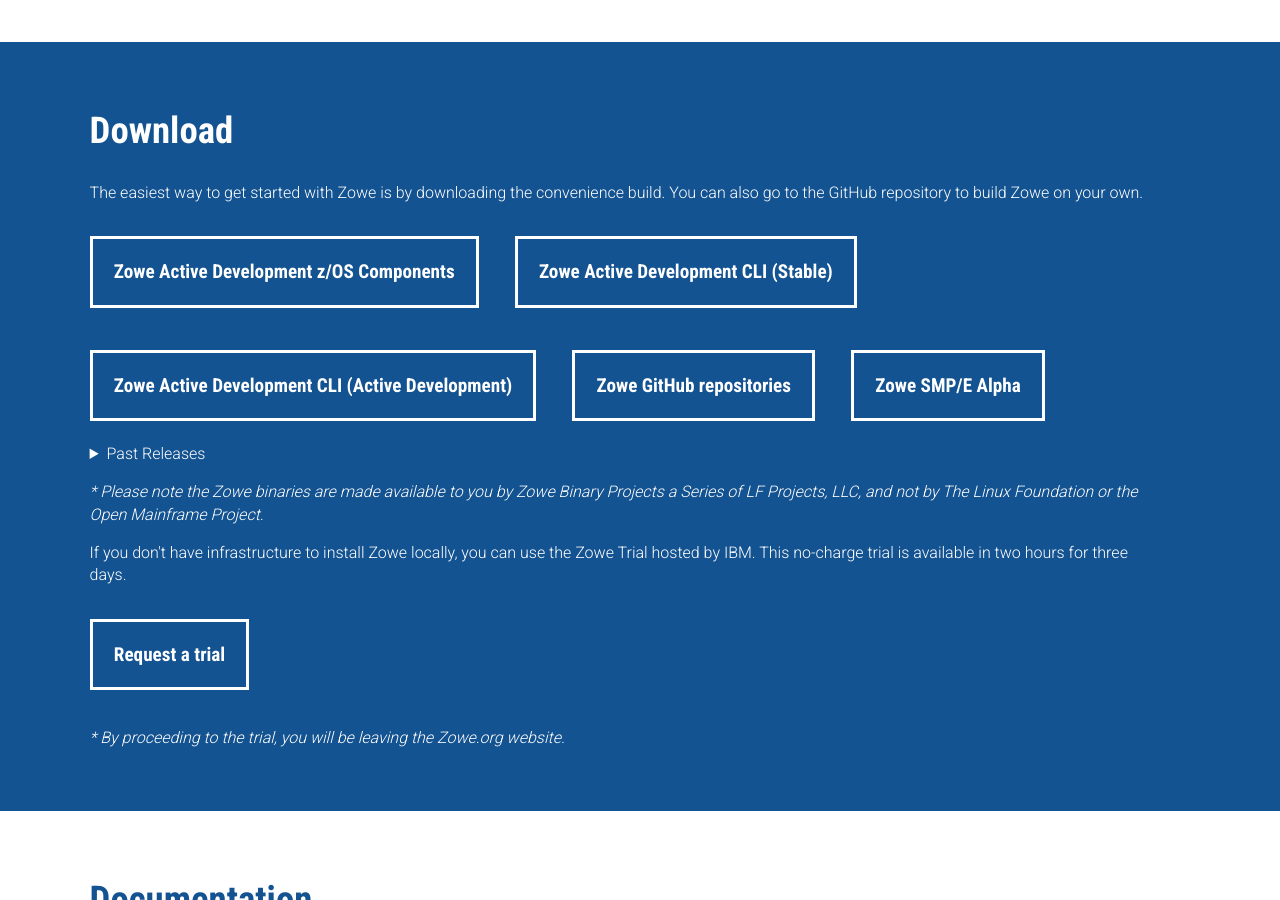
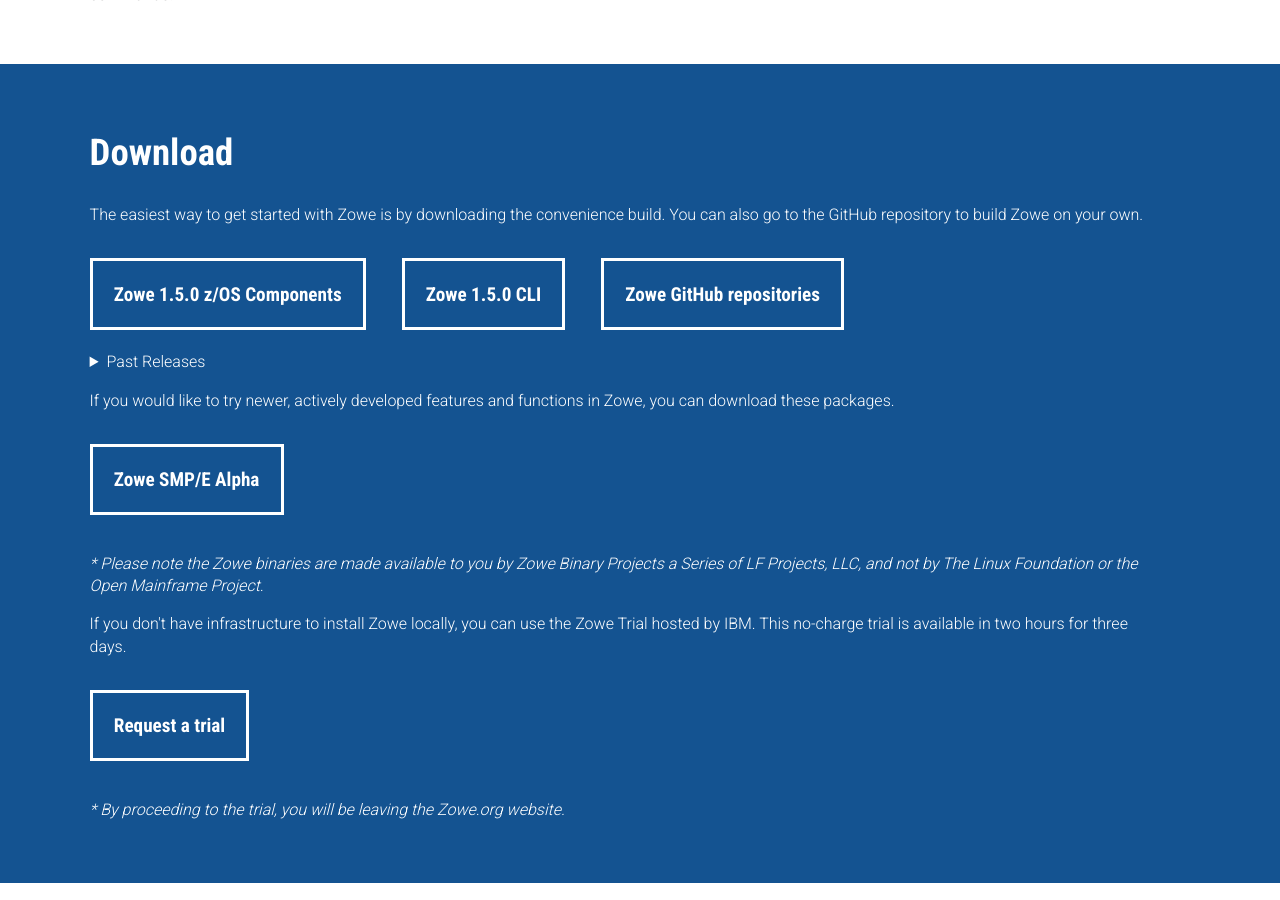
Before and after one commit to zowe/zowe.github.io, a Jekyll site: the page built from index.md, in a window 1280 px wide and 900 px high, scrolled down 1098 px. Built offline with Jekyll 4.4.1, drawn with Linux system fonts in a browser that asks for light colours; nearby versions of some CDN libraries; our own code applies the rules of GitHub Pages for plain Markdown files; some of the changed text lies outside the part shown.

Commit message:
changes to support active development cli button
Signed-off-by: MarkAckert <mark.ackert@broadcom.com>

```diff
--- a/_data/announcements.yml
+++ b/_data/announcements.yml
@@ -1,3 +1,5 @@
 # Announcements
 - announcement: "A pre-release of the Zowe SMP/E install is now available. This is an alpha release based on Zowe 1.5.0, and should not be used in production."
   link: "https://docs.zowe.org/stable/getting-started/summaryofchanges.html#zowe-smp-e-alpha-august-2019"
+- announcement: "An active development, offline-installable version of the Zowe CLI is now available. This is the @zowe/cli@latest release also available on public NPM."
+  link: "https://docs.zowe.org/active-development/getting-started/summaryofchanges.html#what-is-active-development"
--- a/_data/releases.yml
+++ b/_data/releases.yml
@@ -1,9 +1,6 @@
 # List of Zowe releases - update here and it will update the entire site :-)
 # Note - keep this in order as the latest release is pulled from the first item in the list!
 
-- version: Active Development
-  release_date: 2019-10-04
-  documentation: active-development
 - version: 1.5.0
   release_date: 2019-10-03
   documentation: stable
--- a/index.md
+++ b/index.md
@@ -56,12 +56,8 @@
 The easiest way to get started with Zowe is by downloading the convenience build. You can also go to the GitHub repository to build Zowe on your own.
 </p>
 <button><a href="{{ site.zos_download_url }}{{ site.data.releases[0].version }}">Zowe {{ site.data.releases[0].version }} z/OS Components</a></button>
-<button><a href="{{ site.cli_download_url }}{{ site.data.releases[0].version }}">Zowe {{ site.data.releases[0].version }} CLI (Stable)</a></button>
-<button><a href="{{ site.cli_latest_download_url }}{{ site.data.releases[0].version }}">Zowe {{ site.data.releases[0].version }} CLI (Active Development)</a></button>
+<button><a href="{{ site.cli_download_url }}{{ site.data.releases[0].version }}">Zowe {{ site.data.releases[0].version }} CLI</a></button>
 <button><a href="{{ site.github_repo_url }}">Zowe GitHub repositories</a></button>
-{% if site.smpe_download_url %}
-<button><a href="{{ site.smpe_download_url }}{{ site.data.releases[0].version }}alpha1">Zowe {{ site.releases[0].version }} SMP/E Alpha</a></button>
-{% endif %}
 <details>
 <summary>Past Releases</summary>
 {% for release in site.data.releases %}
@@ -83,6 +79,17 @@
   {% endif %}
 {% endfor %}
 </details>
+{% if site.smpe_download_url or site.cli_latest_download_url %}
+<p>
+If you would like to try newer, actively developed features and functions in Zowe, you can download these packages.
+</p>
+{% endif %}
+{% if site.smpe_download_url %}
+<button><a href="{{ site.smpe_download_url }}{{ site.data.releases[0].version }}alpha1">Zowe {{ site.releases[0].version }} SMP/E Alpha</a></button>
+{% endif %}
+{% if site.cli_latest_download_url %}
+<button><a href="{{ site.cli_latest_download_url }}{{ site.data.releases[0].version }}">Zowe {{ site.data.releases[0].version }} CLI (Active Development)</a></button>
+{% endif %}
 <p><i>
 * Please note the Zowe binaries are made available to you by Zowe Binary Projects a Series of LF Projects, LLC, and not by The Linux Foundation or the Open Mainframe Project.
 </i></p>
```
